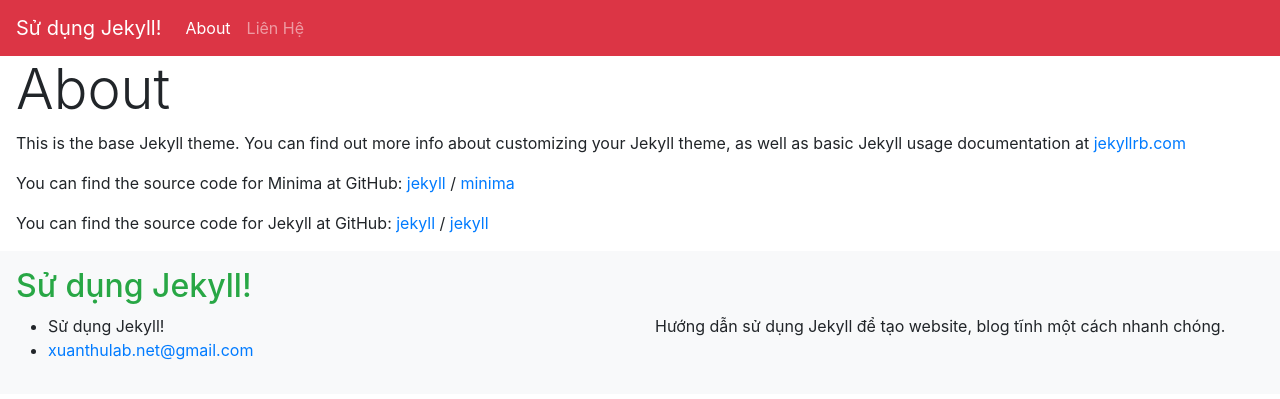
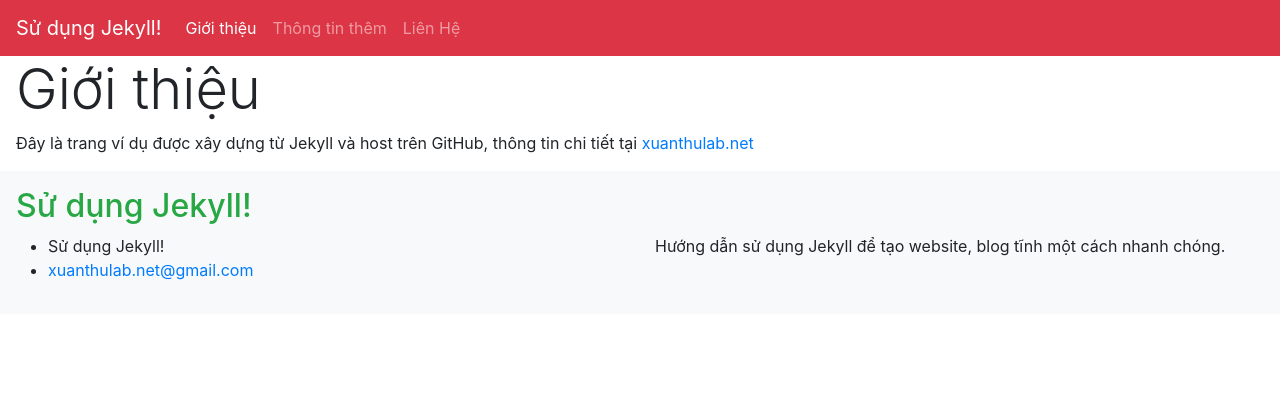
Before and after one commit to xuanthulabnet/jekyll-example, a Jekyll site: the page built from about.md, in a window 1280 px wide. Shown: the top 399 px of the page. Built offline with Jekyll 4.4.1, drawn with Linux system fonts in a browser that asks for light colours.

```diff
--- a/about.md
+++ b/about.md
@@ -1,18 +1,7 @@
 ---
 layout: page
-title: About
+title: Giới thiệu
 permalink: /about/
 ---
 
-This is the base Jekyll theme. You can find out more info about customizing your Jekyll theme, as well as basic Jekyll usage documentation at [jekyllrb.com](https://jekyllrb.com/)
-
-You can find the source code for Minima at GitHub:
-[jekyll][jekyll-organization] /
-[minima](https://github.com/jekyll/minima)
-
-You can find the source code for Jekyll at GitHub:
-[jekyll][jekyll-organization] /
-[jekyll](https://github.com/jekyll/jekyll)
-
-
-[jekyll-organization]: https://github.com/jekyll
+Đây là trang ví dụ được xây dựng từ Jekyll và host trên GitHub, thông tin chi tiết tại [xuanthulab.net](https://xuanthulab.net/)
```
Also changed, not shown: thongtin.html (added, +11 -0 lines), images/jekyll-08.png (added).
